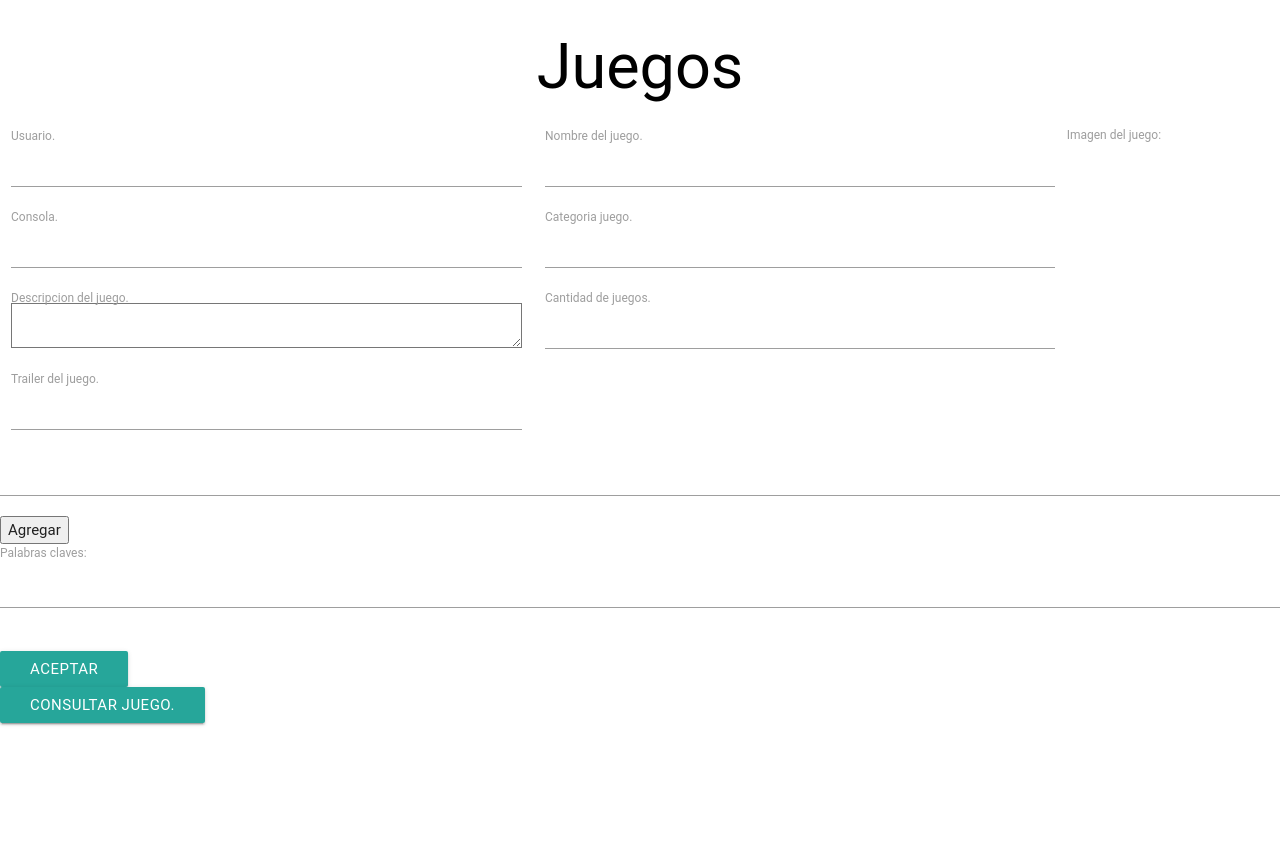
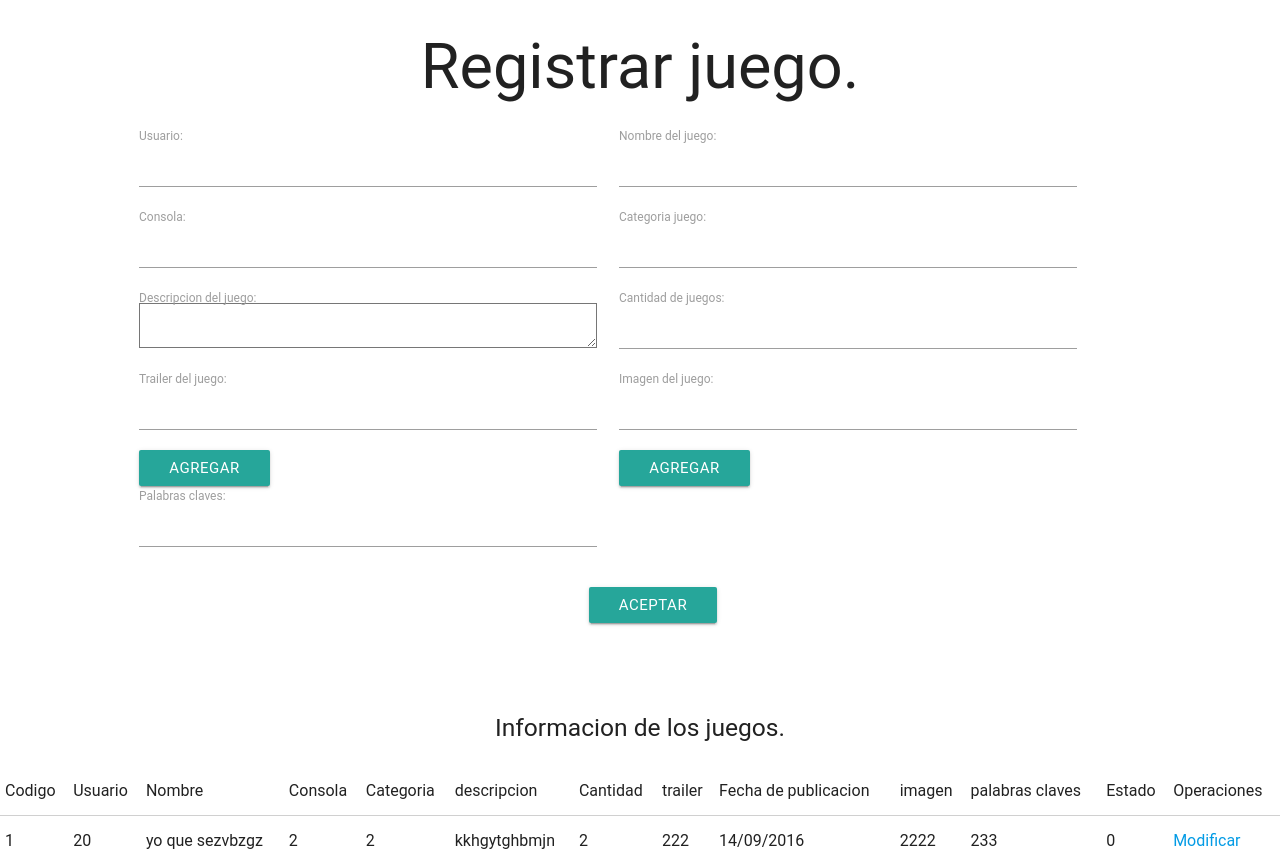
Before and after one commit to wiltonan/Gametrade, a PHP site: page /Aplicacion_gametrade/Views/juego.php in a window 1280 px wide. Before the commit the page ends 726 px from the top, so only its background shows below. Run offline with PHP 8.4, Linux system fonts and the light colour scheme; data comes from the database, SQL or seed files in the repository; some libraries are stand-ins or nearby versions; some web fonts are replaced.

Commit message:
actualizando

```diff
--- a/Views/admin_usuario.php
+++ b/Views/admin_usuario.php
@@ -22,7 +22,7 @@
            $('.select').material_select();
            Materialize.updateTextFields();
        });
-  </script>
+    </script>
 
   <!--este es para comparar contraseña-->
     <script>
@@ -51,9 +51,7 @@
             <div class="class=" col s12>
 
               <div class="input-field col s5">
-                <label for="">Registro</label>
                   <select class="select" name="tipo_cod" required >
-
                     <option value="" disabled selected>Tipo de documento</option>
                      <?php foreach ($documento as $docu): ?>
                      <option value="<?php echo $docu['tipo_cod'] ?>"><?php echo $docu['tipo_documento']; ?></option>
--- a/Views/consultar_categoria_bono.php
+++ b/Views/consultar_categoria_bono.php
@@ -10,6 +10,9 @@ $cat_bono= categoria_bono::mostrar_categoria_bono();
   <head>
     <meta charset="utf-8">
     <title></title>
+    <link rel="stylesheet" href="stylesSheet/gstyle_admi.css">
+    <link rel="stylesheet" type="text/css" href="stylesSheet/sweetalert.css">
+    <script src="js/sweetalert.min.js"></script>
     <link rel="stylesheet" href="https://cdnjs.cloudflare.com/ajax/libs/materialize/0.97.7/css/materialize.min.css">
     <script src="https://cdnjs.cloudflare.com/ajax/libs/materialize/0.97.7/js/materialize.min.js"></script>
   </head>
@@ -19,7 +22,7 @@ $cat_bono= categoria_bono::mostrar_categoria_bono();
       <section>
         <table border="1px" class="highlight">
           <thead>
-            <th colspan="5">informacion de categoria bono</th>
+            <th colspan="5"><center><h5>Informacion de categoria bono.</h5></center></th>
             <tr>
               <td>Codigo</td>
               <td>Nombre</td>
--- a/Views/consultar_juego.php
+++ b/Views/consultar_juego.php
@@ -9,15 +9,18 @@
   <head>
     <meta charset="utf-8">
     <title></title>
+    <link rel="stylesheet" href="stylesSheet/gstyle_admi.css">
+    <link rel="stylesheet" type="text/css" href="stylesSheet/sweetalert.css">
+    <script src="js/sweetalert.min.js"></script>
     <link rel="stylesheet" href="https://cdnjs.cloudflare.com/ajax/libs/materialize/0.97.7/css/materialize.min.css">
     <script src="https://cdnjs.cloudflare.com/ajax/libs/materialize/0.97.7/js/materialize.min.js"></script>
   </head>
   <body>
     <div class="tablajuego">
       <section>
-        <table border="1px">
+        <table border="1px" class="highlight">
           <thead>
-            <th colspan="16">Informacion de los juegos</th>
+            <th colspan="16"><center><h5>Informacion de los juegos.</h5></center></th>
             <tr>
               <td>Codigo</td>
               <td>Usuario</td>
--- a/Views/header_admi.php
+++ b/Views/header_admi.php
@@ -9,7 +9,7 @@
 
 		<header>
 			<div id="dvLogo"></div>
-			<div id="logn" onclick="destroy()"><li><a style="color: #fff" href="index.php">Cerrar seccion</a></li></div>
+			<div id="logn" onclick="destroy()"><li><a style="color: #fff" href="index.php">Cerrar sesion</a></li></div>
 		</header>
 
 		<ul id="ulMain">
--- a/Views/juego.php
+++ b/Views/juego.php
@@ -7,82 +7,92 @@
   <head>
     <meta charset="utf-8">
     <title></title>
+    <link rel="stylesheet" href="stylesSheet/gstyle_admi.css">
+    <link rel="stylesheet" type="text/css" href="stylesSheet/sweetalert.css">
+    <script src="js/sweetalert.min.js"></script>
     <link rel="stylesheet" href="https://cdnjs.cloudflare.com/ajax/libs/materialize/0.97.7/css/materialize.min.css">
     <script src="https://cdnjs.cloudflare.com/ajax/libs/materialize/0.97.7/js/materialize.min.js"></script>
+    <script>
+    $(document).ready(function() {
+      Materialize.updateTextFields();
+    });
+  </script>
   </head>
   <body>
     <div class="formulariojuego">
-      <h1 style="text-align: center;color: #000">Juegos</h1>
+      <center><h1>Registrar juego.</h1></center>
       <form action="../Controller/juego_admin.controller.php" method="post">
           <div class="row">
                  <div class="class=" col s12>
 
                     <div class="input-field col s5">
-                        <input type="text" name="usu_cod">
-                        <label class="active" for="first_name2">Usuario.</label>
+                        <input type="text" name="usu_cod" required>
+                        <label class="active" for="first_name2">Usuario: </label>
                     </div>
 
                     <div class="input-field col s5">
-                        <input type="text" name="jue_nom">
-                        <label class="active" for="first_name2">Nombre del juego.</label>
+                        <input type="text" name="jue_nom" required>
+                        <label class="active" for="first_name2">Nombre del juego: </label>
                     </div>
 
+                    <!-- estos hay que hacerlos drop down list -->
                     <div class="input-field col s5">
-                        <input type="text" name="cons_cod">
-                        <label class="active" for="first_name2">Consola.</label>
+                        <input type="text" name="cons_cod" required>
+                        <label class="active" for="first_name2">Consola: </label>
                     </div>
 
+                    <!-- estos hay que hacerlos drop down list -->
                     <div class="input-field col s5">
-                        <input type="text" name="cat_cod">
-                        <label class="active" for="first_name2">Categoria juego.</label>
+                        <input type="text" name="cat_cod" required>
+                        <label class="active" for="first_name2">Categoria juego: </label>
                     </div>
 
 
                     <div class="input-field col s5">
-                        <textarea name="jue_desc" rows="5" cols="25"></textarea>
-                        <label class="active" for="first_name2">Descripcion del juego.</label>
+                        <textarea name="jue_desc" rows="5" cols="25" required></textarea>
+                        <label class="active" for="first_name2">Descripcion del juego: </label>
                     </div>
 
 
 
                     <div class="input-field col s5">
-                        <input type="number" name="jue_cant">
-                        <label class="active" for="first_name2">Cantidad de juegos.</label>
+                        <input type="number" name="jue_cant" required>
+                        <label class="active" for="first_name2">Cantidad de juegos: </label>
                     </div>
 
                     <div class="input-field col s5">
                         <input type="text" name="jue_trailer">
-                        <label class="active" for="first_name2">Trailer del juego.</label>
+                        <label class="active" for="first_name2">Trailer del juego: </label>
+                        <button type="submit" name="button" class="waves-effect waves-light btn">Agregar</button>
                     </div>
 
+                    <input type="hidden" name="jue_fech_public" readonly value="<?php echo date('d/m/Y')?>"/>
 
+                    <div class="input-field col s5">
+                      <input type="text" name="jue_imagen">
+                      <label class="active" for="first_name2">Imagen del juego: </label>
+                      <button type="submit" name="button" class="waves-effect waves-light btn">Agregar</button>
+                    </div>
 
-        <input type="hidden" name="jue_fech_public" readonly="" value="<?php echo date('d/m/Y')?>"/>
+                    <div class="input-field col s5">
+                      <input type="text" name="jue_pal_clave">
+                      <label class="active" for="first_name2">Palabras claves: </label>
+                    </div>
 
-        <label>Imagen del juego: </label>
-        <input type="text" name="jue_imagen">
-        <br>
-        <button type="submit" name="button">Agregar</button>
-        <br>
+                  </div>
+                </div>
 
-        <label>Palabras claves: </label>
-        <input type="text" name="jue_pal_clave">
-        <br><br>
+        <div class="boton">
+          <button name="action" value="guardarjuego" class="waves-effect waves-light btn">Aceptar</button>
+        </div>
 
-        <button name="action" value="guardarjuego" class="waves-effect waves-light btn">Aceptar</button>
       </form>
     </div>
 
     <div class="consulatr_juegoa">
       <section>
-        <a href=consultar_juego.php class="waves-effect waves-light btn">Consultar juego.</a>
+        <?php include("consultar_juego.php") ?>
       </section>
-
-      <script>
-      $(document).ready(function() {
-        Materialize.updateTextFields();
-      });
-    </script>
 
     </div>
   </body>
--- a/Views/stylesSheet/gstyle_admi.css
+++ b/Views/stylesSheet/gstyle_admi.css
@@ -193,3 +193,71 @@ h2{
 	float: right;
 	margin-right: 100px;
 }
+
+/*revisar todo lo de arriba para ver cual es la funcion de eso*/
+
+/*aqui comienza el estilo de los formularios del menu de administrador*/
+
+/*aqui comienza categoria juego*/
+.Categoria form {
+	margin-left: 10%;
+}
+
+.Categoria form button{
+	margin-left: 35%;
+}
+
+.tabla_categoria_juego{
+	margin-left: 2%;
+	margin-top: 5%;
+}
+
+/*aqui termina categoria juego*/
+
+
+/*aqui comienza juego*/
+.formulariojuego form {
+	margin-left: 10%;
+}
+
+.formulariojuego form .boton{
+	margin-left: 40%
+}
+
+.tablajuego{
+	margin-top: 5%;
+}
+/*aqui termina juego*/
+
+/*aqui comienza bono*/
+.formulariobono form{
+	margin-left: 15%;
+}
+
+.formulariobono form button{
+	margin-left: 35%;
+}
+
+.tablabono{
+	margin-left: 2%;
+	margin-top: 5%;
+}
+
+/*aqui termina bono*/
+
+
+/*aqui comienza categoria bono*/
+.tablacategoriabono{
+	margin-left: 7%;
+	margin-top: 5%;
+}
+
+.formilario_cat_bono form{
+	margin-left: 28%;
+}
+
+.formilario_cat_bono form button{
+	margin-left: 24%;
+}
+
+/*aqui termina categoria bono*/
```
Also changed, not shown: Views/Categoria_jue.php (+5 -2 lines), Views/admin_categoria_bono.php (+7 -9 lines), Views/bono.php (+15 -2 lines), Views/consultar_bono.php (+5 -2 lines), Views/consultar_categoria_juego.php (+5 -2 lines), Views/puntos.php (+9 -6 lines).
